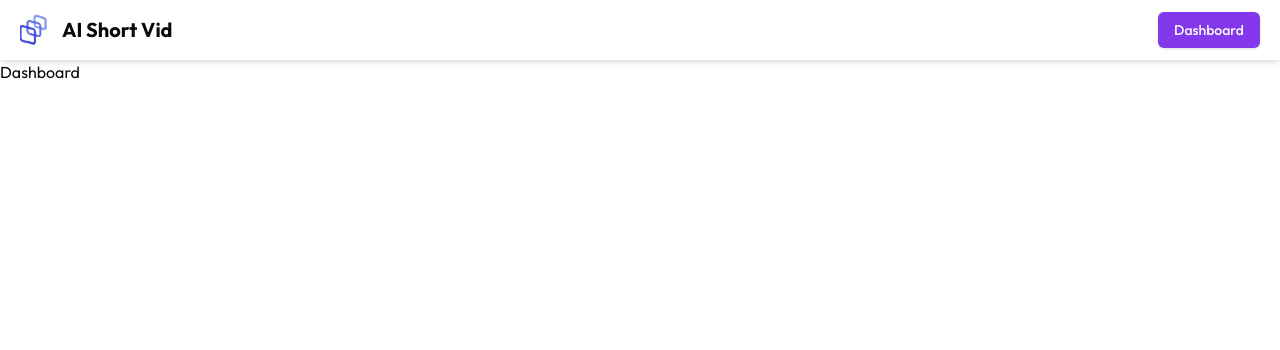
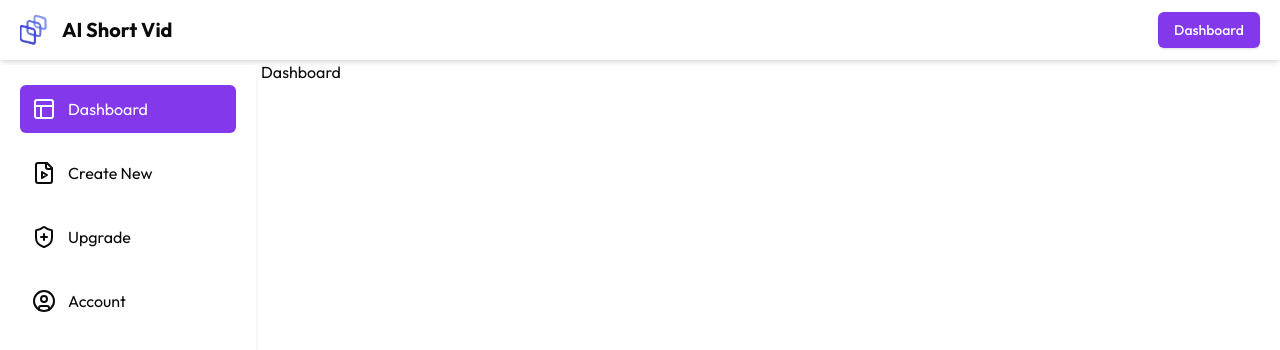
Before and after one commit to Francis7575/ShortVideoGenerator-AI, a Next.js app: page /dashboard in a window 1280 px wide. Shown: the top 350 px of the page. Built offline with nearby package versions, Linux system fonts and the light colour scheme; no server answers.

Commit message:
added SideNav.tsx

```diff
--- /dev/null
+++ b/src/app/dashboard/_components/SideNav.tsx
@@ -0,0 +1,35 @@
+'use client'
+import { CircleUser, FileVideo, PanelsTopLeft, ShieldPlus } from 'lucide-react'
+import Link from 'next/link'
+import { usePathname } from 'next/navigation'
+
+
+const SideNav = () => {
+  const MenuOptions = [
+    { id: 1, name: 'Dashboard', path: '/dashboard', icon: PanelsTopLeft },
+    { id: 2, name: 'Create New', path: '/create-new', icon: FileVideo },
+    { id: 3, name: 'Upgrade', path: '/upgrade', icon: ShieldPlus },
+    { id: 4, name: 'Account', path: '/account', icon: CircleUser }
+  ]
+
+  const path = usePathname()
+  console.log(path);
+
+  return (
+    <div className="w-64 h-screen shadow-md p-5">
+      <div className='grid gap-4'>
+        {MenuOptions.map(item => (
+          <Link key={item.id} href={item.path}>
+          <div className={`flex items-center gap-3 p-3 hover:bg-primary cursor-pointer hover:text-white
+              rounded-md ${path === item.path && 'bg-primary text-white'}`}>
+            <item.icon />
+            <h2>{item.name}</h2>
+          </div>
+          </Link>
+        ))}
+      </div>
+    </div>
+  )
+}
+
+export default SideNav
--- a/src/app/dashboard/layout.tsx
+++ b/src/app/dashboard/layout.tsx
@@ -1,5 +1,6 @@
 import { ReactNode } from "react"
 import Header from "./_components/Header"
+import SideNav from "./_components/SideNav"
 
 type Props = {
   children: ReactNode
@@ -8,9 +9,14 @@ type Props = {
 const DashboardLayout = ({ children }: Props) => {
   return (
     <div>
+      <div className="hidden md:block h-screen bg-white fixed mt-[65px]">
+        <SideNav />
+      </div>
       <div>
         <Header />
-        {children}
+        <div className="md:ml-[261px]">
+          {children}
+        </div>
       </div>
     </div>
   )
```
